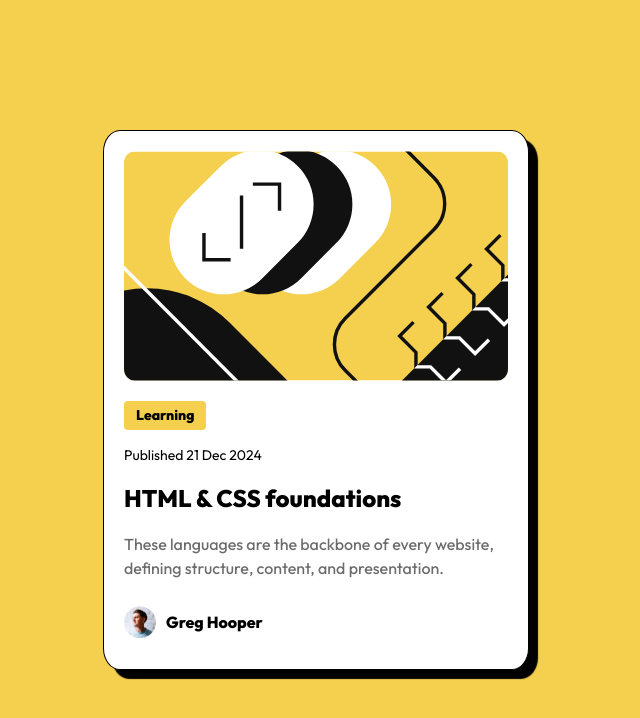
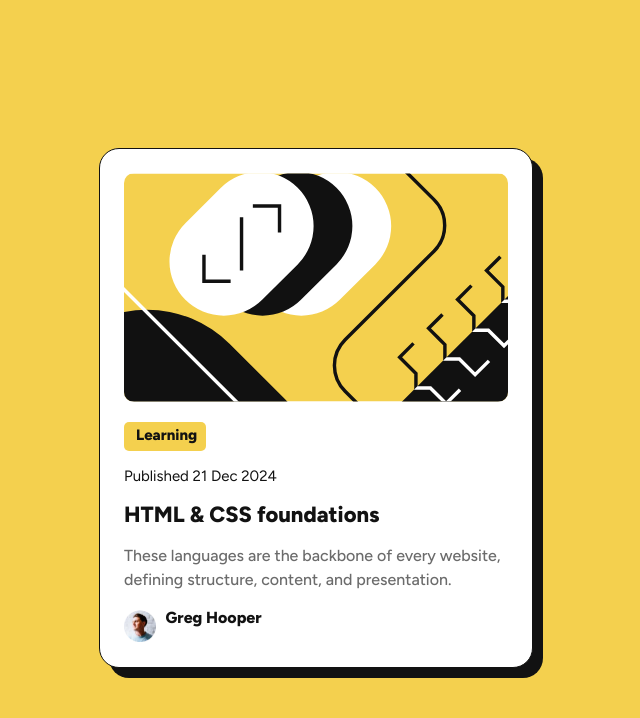
Before and after one commit to FernandoFoletto/blog-preview-card, a plain HTML site: page index.html in a window 1280 px wide. Shown: the whole page, without its empty margins (324-964 px from the left). Drawn offline with Linux system fonts and the light colour scheme.

Commit message:
readme and css changes

```diff
--- a/style.css
+++ b/style.css
@@ -1,86 +1,90 @@
-@import url('https://fonts.googleapis.com/css2?family=Figtree:ital,wght@0,300..900;1,300..900&family=Libre+Baskerville:ital,wght@0,400;0,700;1,400&family=Outfit:wght@100..900&family=Roboto:ital,wght@0,100;0,300;0,400;0,500;0,700;0,900;1,100;1,300;1,400;1,500;1,700;1,900&display=swap');
+@import url("https://fonts.googleapis.com/css2?family=Figtree:ital,wght@0,300..900;1,300..900&display=swap");
 
-body, html{
-    height: 100%;
-    padding: 0;
-    border: 0;
-    display: flex;
-    justify-content: center;
-    align-items: center;
-    background-color: hsl(47, 88%, 63%)
+:root{
+  --yellow: hsl(47, 88%, 63%);
+  --white: hsl(0, 0%, 100%);
+  --gray500: hsl(0, 0%, 42%);
+  --gray950: hsl(0, 0%, 7%);
 }
 
-*{
-    font-family: outfit, sans-serif;
+html{
+  margin: 0;
+  padding: 0;
+  box-sizing: border-box;
+}
+
+body{
+  background-color: var(--yellow);
+  font-family: "Figtree", serif;
+  display: grid;
+  place-items: center;
+  min-height: 100vh;
+  color: var(--gray950)
 }
 
 .blog-preview-card{
-    width: 384px;
-    height: 498px;
-    background-color: white;
-    padding: 20px;
-    border-radius: 4%;
-    text-align: center;
-    border: solid black 1px;
-    box-shadow: 9px 9px 1px;
-}
-
-.blog-image{
-    width: 100%;
+  background-color: var(--white);
+  max-width: 384px;
+  max-height: 522px;
+  padding: 24px;
+  border: 1px solid var(--gray950);
+  box-shadow: 10px 10px 0;
+  border-radius: 20px;
 }
 
 .blog-image img{
   width: 100%;
-    border-radius: 12px;
+  border-radius: 10px;
 }
 
-.blog-card-text{
-    display: flex;
-    flex-direction: column;
-    gap: 1rem;
-    padding: 16px 0px;
-    text-align: left;
-
+.blog-card-text div{
+  margin-top: 1rem;
 }
 
 .tag{
   width: 58px;
   height: 21px;
-    border-radius: 4px;
-    background-color: hsl(47, 88%, 63%);
-    font-size: 14px;
+  background-color: var(--yellow);
+  padding: 4px 12px;
+  font-size: 15px;
   font-weight: 800;
-    line-height: 150%;
-    padding: 4px 12px;
+  border-radius: 5px;
+  color: var(--gray950);
+}
+
+.title{
+  font-weight: 800;
+  font-size: 22px;
+  transition: 0.2s ease;
+  color: var(--gray950);
+  cursor: pointer;
+}
+
+.title:hover{
+  color: var(--yellow);
 }
 
 .published-date{
-    font-size: 14px;
-}
-
-.title{
-    font-size: 24px;
-    font-weight: 800;
-    line-height: 150%
+  font-size: 15px;
 }
 
 .text{
+  color: var(--gray500);
+  line-height: 150%;
   font-size: 16px;
-    line-height: 150%;
   font-weight: 450;
-    color: hsl(0, 0%, 42%);
 }
 
 .author{
   display: flex;
   align-items: center;
-    justify-content:flex-start;
+  gap: 10px;
 }
 
 .author img{
-    width: 32px;
-    height: 32px;
-    padding-right: 10px;
+  max-width: 32px;
+  max-height: 32px;
+  margin-top: 1rem;
 }
 
 .author p{
```
Also changed, not shown: projectDone.jpg (added), 2 other files. Lines whose indentation alone changed are shown as unchanged.
